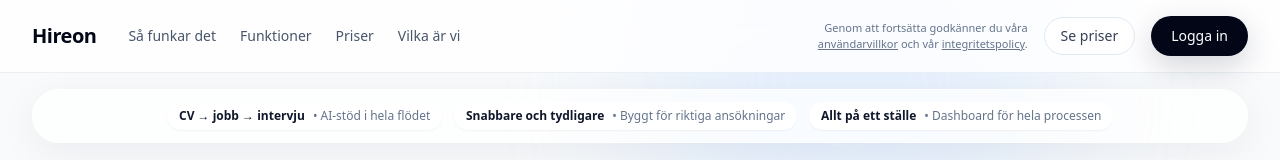
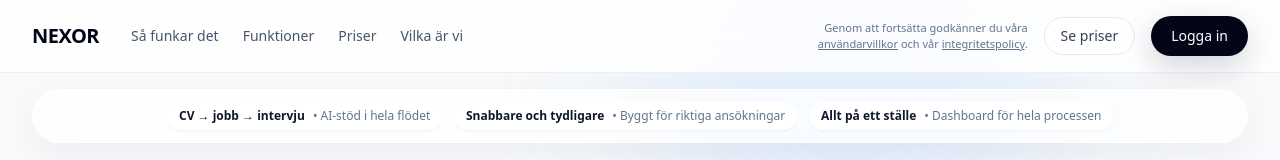
Before and after one commit to lukasgustvssons-cmd/CV, a Next.js app: page / in a window 1280 px wide. Shown: the top 160 px of the page. Built offline with nearby package versions, Linux system fonts and the light colour scheme; no server answers.

Commit message:
Rename brand from Hireon to Nexor across landing pages and UI

```diff
--- a/components/Navbar.tsx
+++ b/components/Navbar.tsx
@@ -63,7 +63,7 @@ export default function Navbar() {
             href="/"
             className="shrink-0 text-lg font-semibold tracking-tight text-slate-950 sm:text-xl"
           >
-            Hireon
+            NEXOR
           </a>
 
           <div className="hidden items-center gap-6 lg:flex">
```
